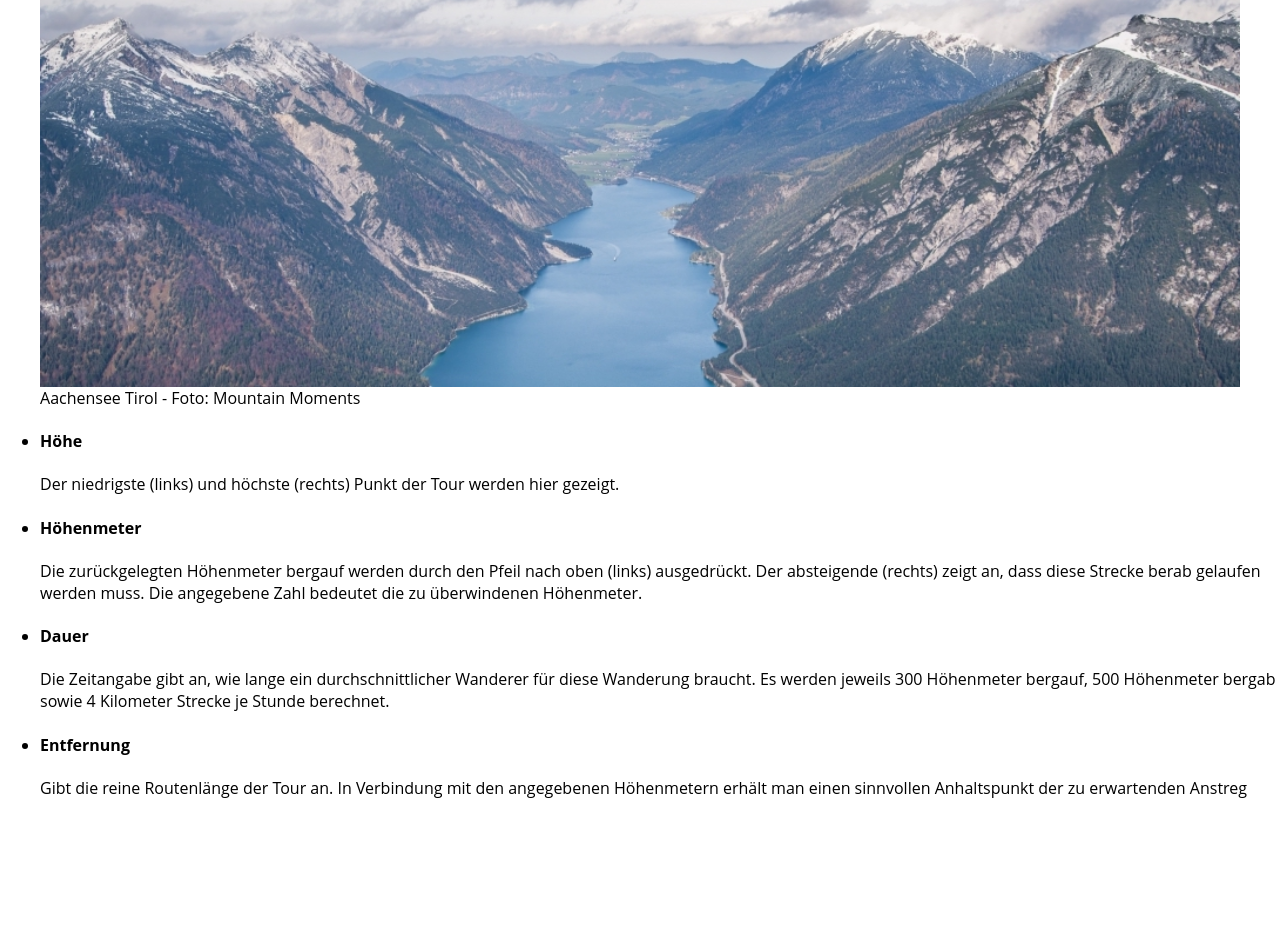
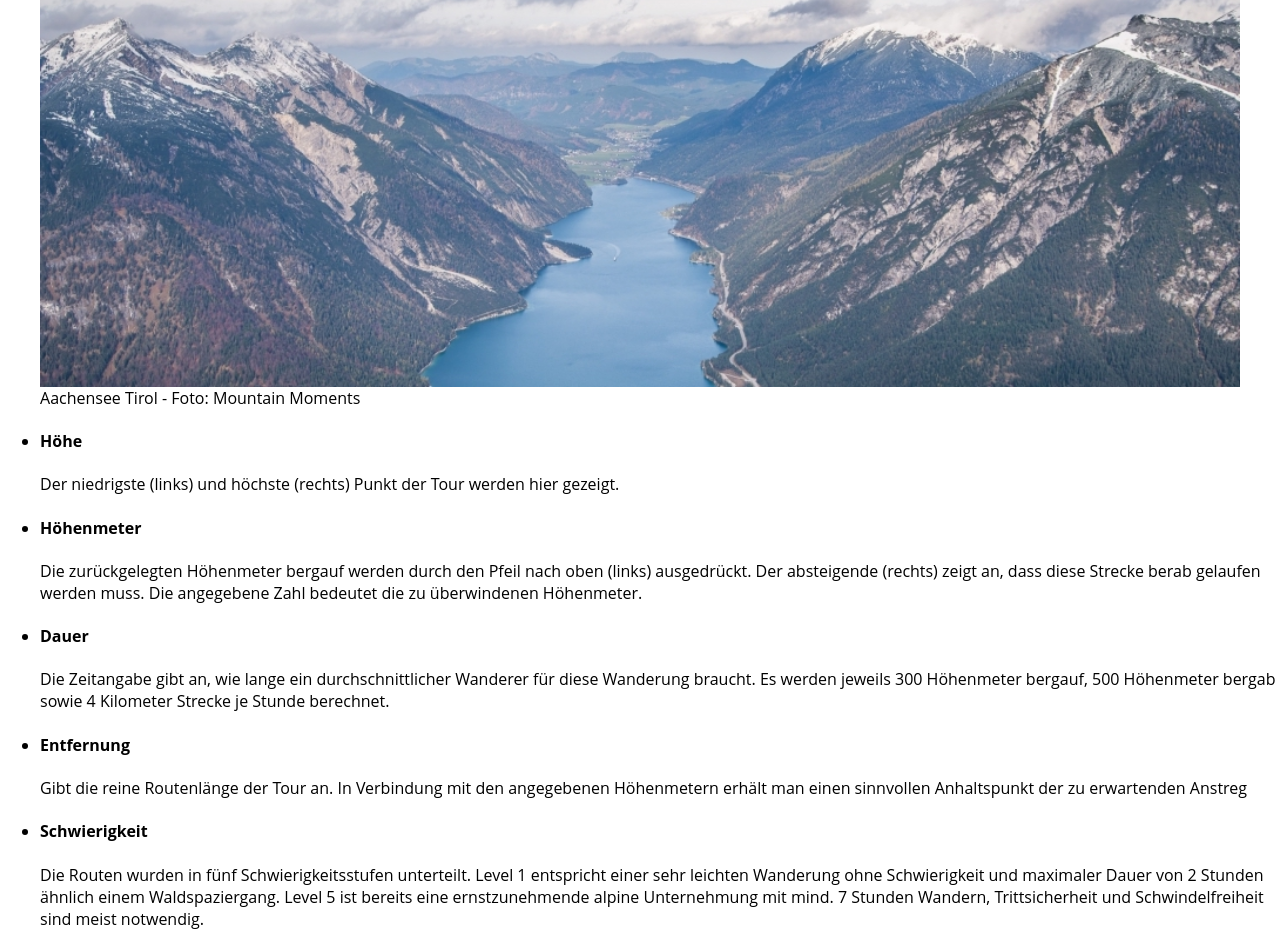
Before and after one commit to ibkdrei/ibkdrei.github.io, a plain HTML site: page infos.html in a window 1280 px wide. Shown: the part 227-1173 px from the top of the page. Before the commit the page ends 1042 px from the top, so only its background shows below. Drawn offline with Linux system fonts and the light colour scheme.

Commit message:
Schwierigkeit hinzugefügt

```diff
--- a/infos.html
+++ b/infos.html
@@ -39,7 +39,15 @@
             </li>
             <li>
                 <h4>Entfernung</h4>
-                Gibt die reine Routenlänge der Tour an. In Verbindung mit den angegebenen Höhenmetern erhält man einen sinnvollen Anhaltspunkt der zu erwartenden Anstreg
+                Gibt die reine Routenlänge der Tour an. In Verbindung mit den angegebenen Höhenmetern erhält man einen
+                sinnvollen Anhaltspunkt der zu erwartenden Anstreg
+            </li>
+            <li>
+                <h4>Schwierigkeit</h4>
+                Die Routen wurden in fünf Schwierigkeitsstufen unterteilt. Level 1 entspricht einer sehr leichten
+                Wanderung ohne Schwierigkeit und maximaler Dauer von 2 Stunden ähnlich einem Waldspaziergang. Level 5
+                ist bereits eine ernstzunehmende alpine Unternehmung mit mind. 7 Stunden Wandern, Trittsicherheit und
+                Schwindelfreiheit sind meist notwendig.
             </li>
         </ul>
 
```
